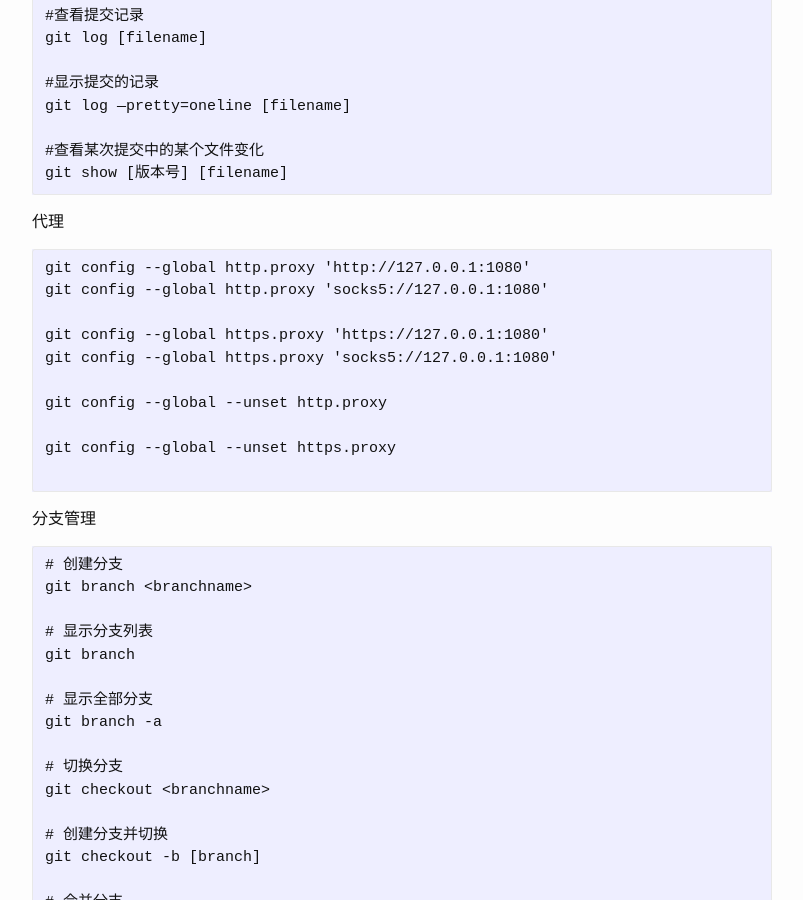
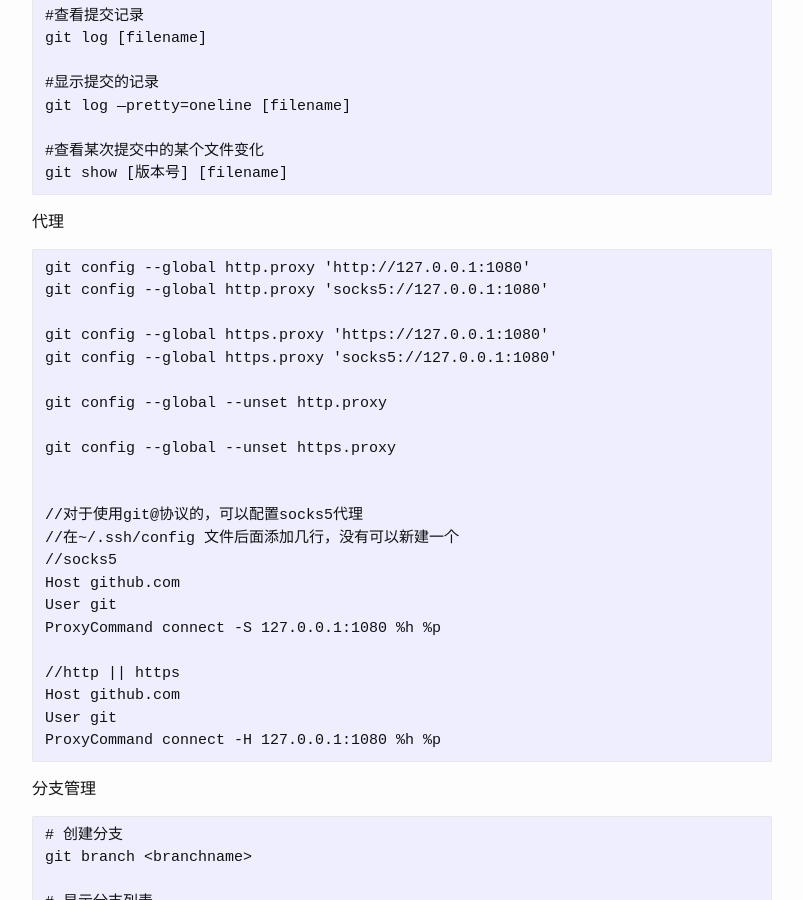
Before and after one commit to josephstalin117/josephstalin117.github.io, a Jekyll site: the page built from _posts/2016-06-03-git.markdown, in a window 1280 px wide and 900 px high, scrolled down 3562 px. Shown: the whole window, without its empty margins (238-1041 px from the left). Built offline with Jekyll 4.4.1, drawn with Linux system fonts in a browser that asks for light colours.

Commit message:
update git proxy

````diff
--- a/_posts/2016-06-03-git.markdown
+++ b/_posts/2016-06-03-git.markdown
@@ -168,6 +168,18 @@ git config --global --unset http.proxy
 
 git config --global --unset https.proxy
 
+
+//对于使用git@协议的，可以配置socks5代理
+//在~/.ssh/config 文件后面添加几行，没有可以新建一个
+//socks5
+Host github.com
+User git
+ProxyCommand connect -S 127.0.0.1:1080 %h %p
+
+//http || https
+Host github.com
+User git
+ProxyCommand connect -H 127.0.0.1:1080 %h %p
 ```
 
 分支管理
````
